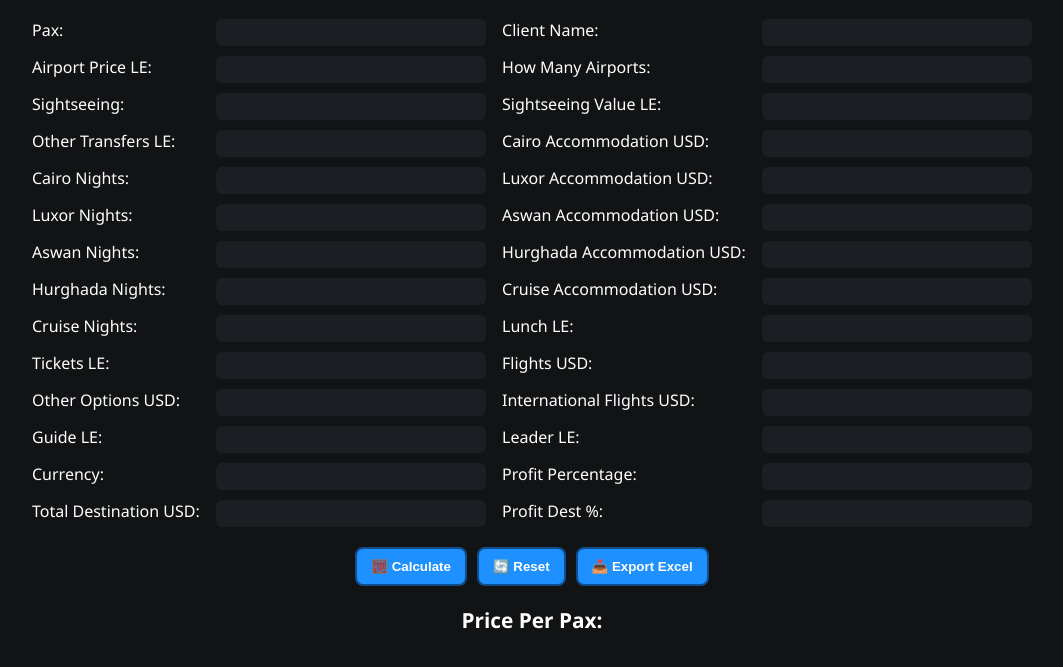
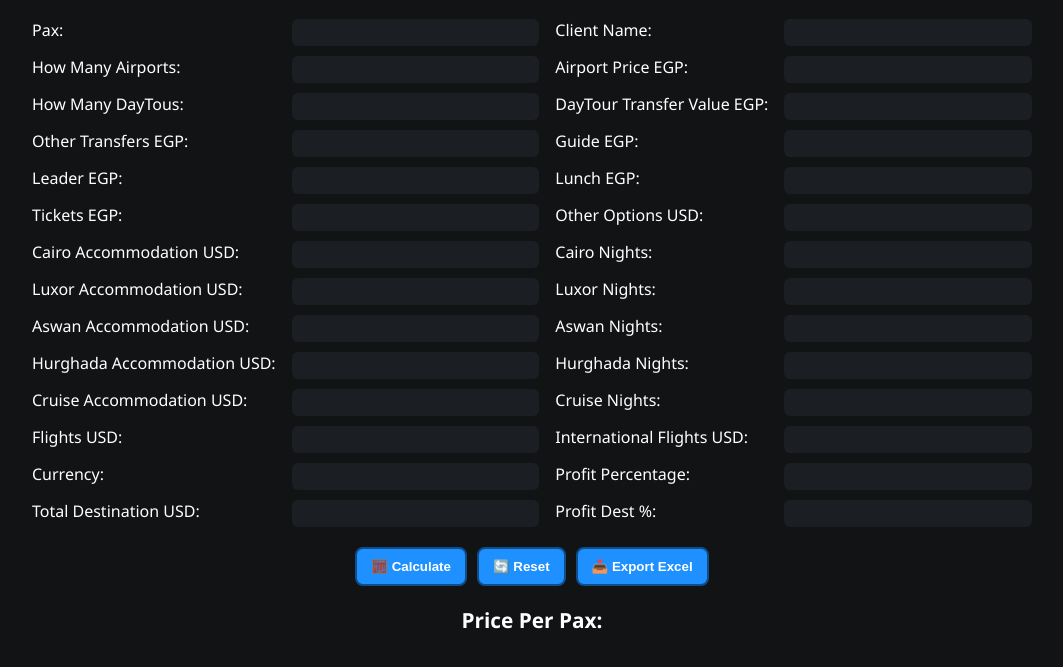
Before and after one commit to 3dshekosuite/Kingofsales, a plain HTML site: page index.html in a window 1280 px wide. Shown: the part 95-762 px from the top of the page, without its empty margins (108-1171 px from the left). Drawn offline with nearby package versions, Linux system fonts and the light colour scheme.

Commit message:
index.html

```diff
--- a/index.html
+++ b/index.html
@@ -18,11 +18,16 @@
       <div class="form-grid">
         <label>Pax:</label><input type="number" id="Pax">
         <label>Client Name:</label><input type="text" id="ClientName">
-        <label>Airport Price LE:</label><input type="number" id="AirportPriceLE">
         <label>How Many Airports:</label><input type="number" id="HowManyAirports">
-        <label>Sightseeing:</label><input type="number" id="Sightseeing">
-        <label>Sightseeing Value LE:</label><input type="number" id="SightseeingValueLE">
-        <label>Other Transfers LE:</label><input type="number" id="OtherTransfersLE">
+        <label>Airport Price EGP:</label><input type="number" id="AirportPriceLE">
+        <label>How Many DayTous:</label><input type="number" id="Sightseeing">
+        <label>DayTour Transfer Value EGP:</label><input type="number" id="SightseeingValueLE">
+        <label>Other Transfers EGP:</label><input type="number" id="OtherTransfersLE">
+        <label>Guide EGP:</label><input type="number" id="GuideLE">
+        <label>Leader EGP:</label><input type="number" id="LeaderLE">
+        <label>Lunch EGP:</label><input type="number" id="LunchLE">
+        <label>Tickets EGP:</label><input type="number" id="TicketsLE">
+        <label>Other Options USD:</label><input type="number" id="OtherOptionsUSD">
         <label>Cairo Accommodation USD:</label><input type="number" id="CairoAccommodationUSD">
         <label>Cairo Nights:</label><input type="number" id="CairoNights">
         <label>Luxor Accommodation USD:</label><input type="number" id="LuxorAccommodationUSD">
@@ -33,13 +38,8 @@
         <label>Hurghada Nights:</label><input type="number" id="HurghadaNights">
         <label>Cruise Accommodation USD:</label><input type="number" id="CruiseAccommodationUSD">
         <label>Cruise Nights:</label><input type="number" id="CruiseNights">
-        <label>Lunch LE:</label><input type="number" id="LunchLE">
-        <label>Tickets LE:</label><input type="number" id="TicketsLE">
         <label>Flights USD:</label><input type="number" id="FlightsUSD">
-        <label>Other Options USD:</label><input type="number" id="OtherOptionsUSD">
         <label>International Flights USD:</label><input type="number" id="InternationalFlightsUSD">
-        <label>Guide LE:</label><input type="number" id="GuideLE">
-        <label>Leader LE:</label><input type="number" id="LeaderLE">
         <label>Currency:</label><input type="number" id="Currency">
         <label>Profit Percentage:</label><input type="number" id="ProfitPercentage">
         <!-- Nouveaux champs -->
```
